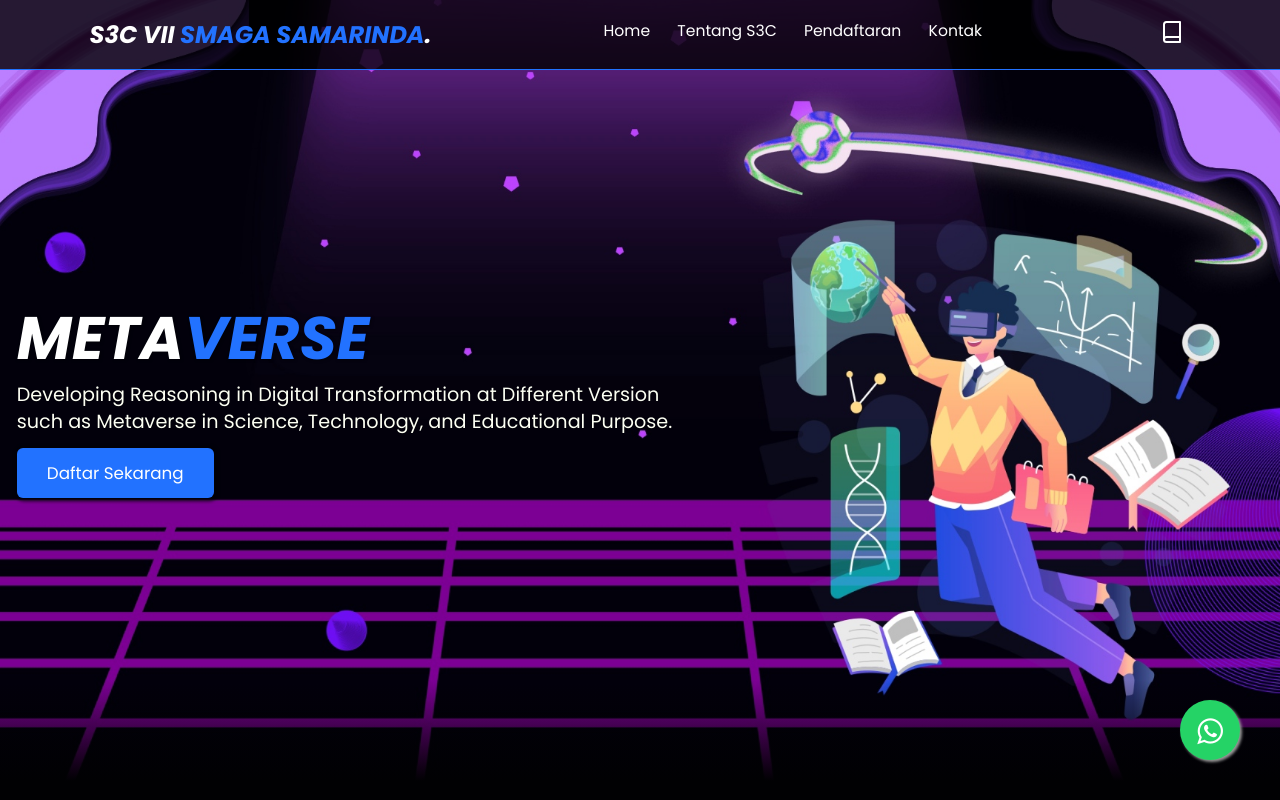
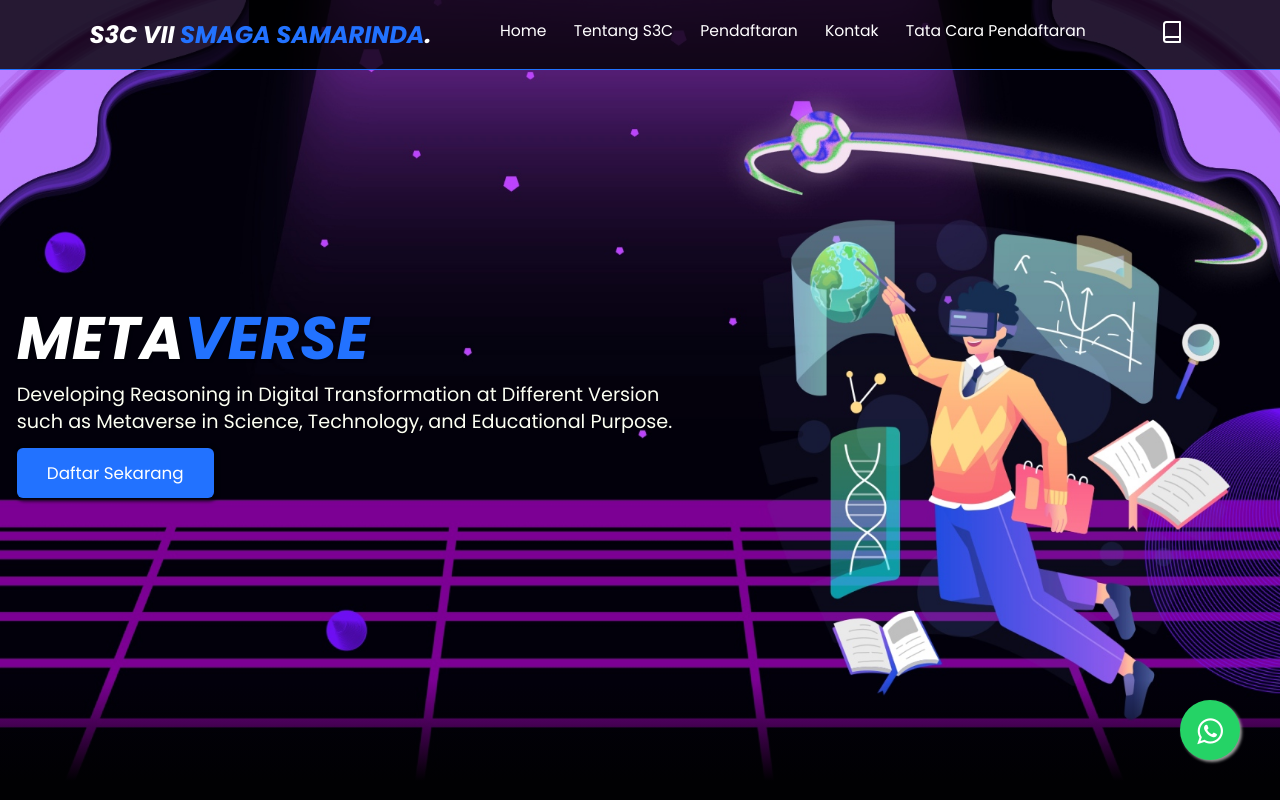
Before and after one commit to s3csmaga/s3c-vii-smagasamarinda, a plain HTML site: page index.html in a window 1280 px wide. Shown: the top 800 px of the page. Drawn offline with nearby package versions, Linux system fonts and the light colour scheme.

Commit message:
Add files via upload

```diff
--- a/index.html
+++ b/index.html
@@ -30,6 +30,7 @@
         <a href="#about">Tentang S3C</a>
         <a href="#regis">Pendaftaran</a>
         <a href="#contact">Kontak</a>
+        <a href="#procedure">Tata Cara Pendaftaran</a>
       </div>
 
       <div class="navbar-extra">
@@ -334,6 +335,7 @@
         <a href="#about">Tentang S3C</a>
         <a href="#regis">Pendaftaran</a>
         <a href="#contact">Kontak</a>
+        <a href="#procedure">Tata Cara Pendaftaran</a>
       </div>
     </footer>
     <!-- Footer end -->
```
